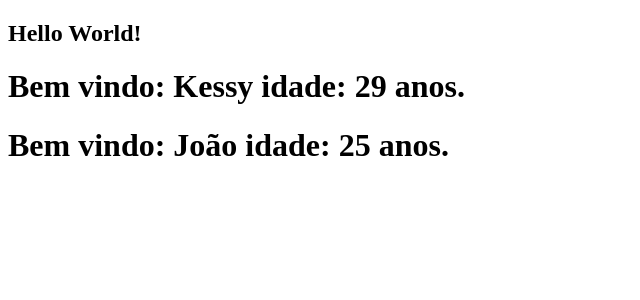
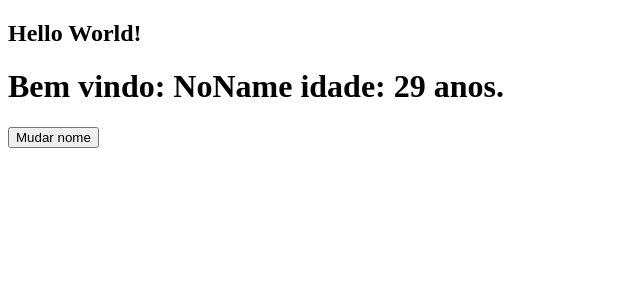
Before and after one commit to kessygodoy/Udemy_Cursos, a React (Create React App) app in the folder primeiro-app/: page / in a window 1280 px wide. Shown: the top 300 px of the page, without its empty margins (0-640 px from the left). Built offline with nearby package versions, Linux system fonts and the light colour scheme.

Commit message:
Trabalhando com useState

```diff
--- a/primeiro-app/src/App.jsx
+++ b/primeiro-app/src/App.jsx
@@ -1,11 +1,18 @@
+import { useState } from "react";
 import Nome from "./components/Nome";
 
 export default function App() {
+  const [nome, setNome] = useState("NoName");
+
+  function handleChangeName (name){
+    setNome(name);
+  }
+
   return (
     <div className="App">
       <h2>Hello World!</h2>
-      <Nome aluno="Kessy" idade="29" />
-      <Nome aluno="João" idade="25" />
+      <Nome aluno={nome} idade="29" />
+      <button onClick={() => handleChangeName("Kessy")}>Mudar nome</button>
     </div>
   );
 }
```
